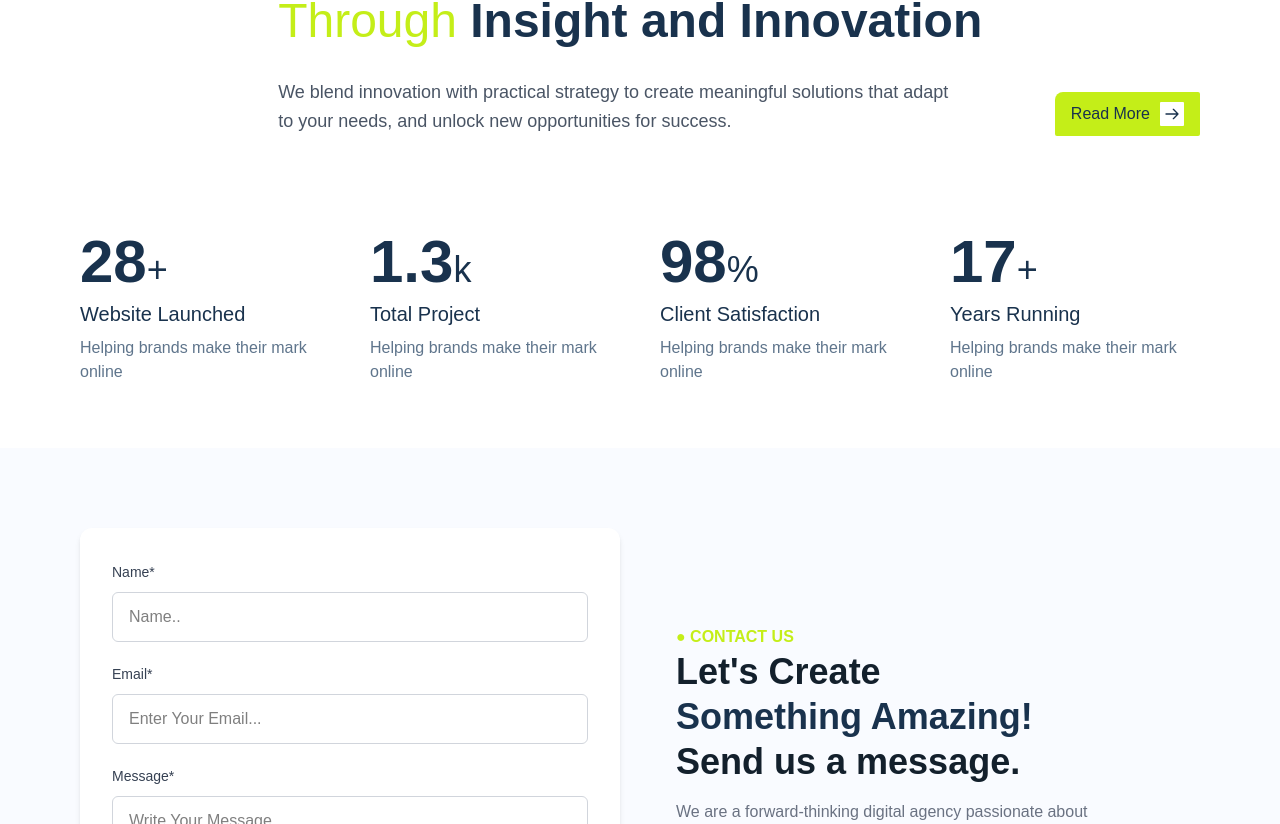
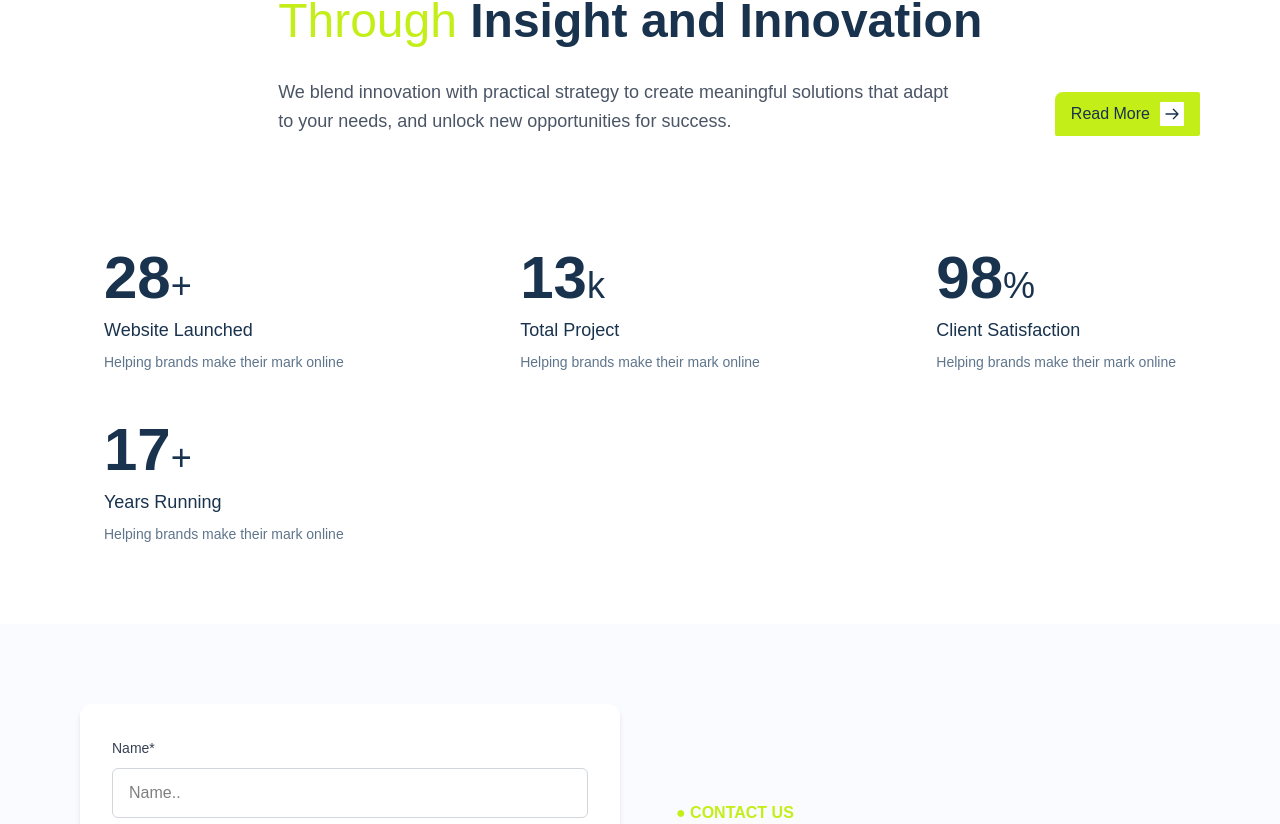
Before and after one commit to wptasmina/Digital_Agency, a React (Vite) app: page / in a window 1280 px wide. Shown: the part 3631-4455 px from the top of the page. Built offline with nearby package versions, Linux system fonts and the light colour scheme.

Commit message:
counter add

```diff
--- a/package.json
+++ b/package.json
@@ -12,9 +12,11 @@
   "dependencies": {
     "@tailwindcss/vite": "^4.1.17",
     "react": "^19.2.0",
+    "react-countup": "^6.5.3",
     "react-dom": "^19.2.0",
     "react-fast-marquee": "^1.6.5",
-    "react-icons": "^5.5.0"
+    "react-icons": "^5.5.0",
+    "react-scroll-trigger": "^0.6.14"
   },
   "devDependencies": {
     "@eslint/js": "^9.39.1",
--- a/src/components/business-strategy/Expertise-Section/Our_Expertise.jsx
+++ b/src/components/business-strategy/Expertise-Section/Our_Expertise.jsx
@@ -9,6 +9,9 @@ export default function Our_Expertise() {
         <div className="flex justify-between max-w-6xl mx-auto py-8">
           <Top_Heading />
         </div>
+
+
+
         <Counter />
     </section>
   )
--- a/src/components/business-strategy/Expertise-Section/counter.jsx
+++ b/src/components/business-strategy/Expertise-Section/counter.jsx
@@ -1,45 +1,41 @@
-
+import { useEffect, useRef, useState } from "react";
+import CountUp from "react-countup";
 
 export default function Counter() {
+  const [view, setView] = useState(false);
+  const sectionRef = useRef(null);
+
+  const stats = [
+    { end: 28, suffix: "+", label: "Website Launched" },
+    { end: 13, suffix: "k", label: "Total Project" },
+    { end: 98, suffix: "%", label: "Client Satisfaction" },
+    { end: 17, suffix: "+", label: "Years Running" },
+  ];
+
+  useEffect(() => {
+    const observer = new IntersectionObserver(
+      ([entry]) => setView(entry.isIntersecting),
+      { threshold: 0.4 }
+    );
+    if (sectionRef.current) observer.observe(sectionRef.current);
+  }, []);
+
   return (
-    <div className="flex gap-10 max-w-6xl mx-auto my-10 py-6 font-geist overflow-hidden">
-      {/* Counter Section */}
-      <div className="space-y-2">
-        <h1 className="text-[#19324D] text-6xl">
-          <span className="font-bold">28</span>
-          <span className="text-4xl font-light">+</span>
-        </h1>
-        <h3 className="text-[#19324D] text-xl font-medium">Website Launched</h3>
-        <p className="text-[#5F758C] text-base font-normal">Helping brands make their mark online</p>
-      </div>
+    <div ref={sectionRef} className="flex flex-wrap justify-between gap-12 max-w-6xl mx-auto py-20 font-geist px-6">
 
-      <div className="space-y-2">
-        <h1 className="text-[#19324D] text-6xl">
-          <span className="font-bold">1.3</span>
-          <span className="text-4xl font-light">k</span>
-        </h1>
-        <h3 className="text-[#19324D] text-xl font-medium">Total Project</h3>
-        <p className="text-[#5F758C] text-base font-normal">Helping brands make their mark online</p>
-      </div>
+      {stats.map((item, i) => (
+        <div key={i} className="space-y-2 min-w-[150px]">
 
-      <div className="space-y-2">
-        <h1 className="text-[#19324D] text-6xl">
-          <span className="font-bold">98</span>
-          <span className="text-4xl font-light">%</span>
-        </h1>
-        <h3 className="text-[#19324D] text-xl font-medium">Client Satisfaction</h3>
-        <p className="text-[#5F758C] text-base font-normal">Helping brands make their mark online</p>
-      </div>
+          <h1 className="text-[#19324D] text-6xl font-bold">
+            {view && <CountUp end={item.end} duration={3} />}
+            <span className="text-4xl font-light">{item.suffix}</span>
+          </h1>
 
-      <div className="space-y-2">
-        <h1 className="text-[#19324D] text-6xl">
-          <span className="font-bold">17</span>
-          <span className="text-4xl font-light">+</span>
-        </h1>
-        <h3 className="text-[#19324D] text-xl font-medium">Years Running</h3>
-        <p className="text-[#5F758C] text-base font-normal">Helping brands make their mark online</p>
-      </div>
+          <h3 className="text-[#19324D] text-lg font-medium">{item.label}</h3>
+          <p className="text-[#5F758C] text-sm">Helping brands make their mark online</p>
+        </div>
+      ))}
 
     </div>
-  )
+  );
 }
--- a/src/index.css
+++ b/src/index.css
@@ -43,7 +43,7 @@ border-bottom: undefinedpx dashed #e3e3e3;
 /* box-sizing: border-box;
 border: 1px dashed rgba(227, 227, 227, 1); */
 /* background: #c4ee18; rgba(196, 238, 24, 1); */
-font-family: Geist;
+/* font-family: Geist; */
 /* font-size: 40px; */
 /* #19324D
 #5F758C */
```
Also changed, not shown: 1 other file (tests, documents, lock files or other folders).
